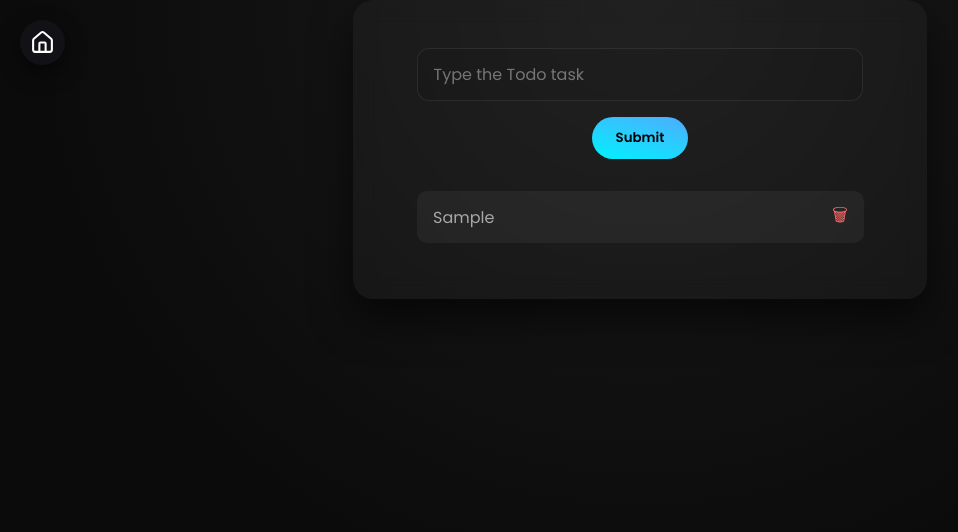
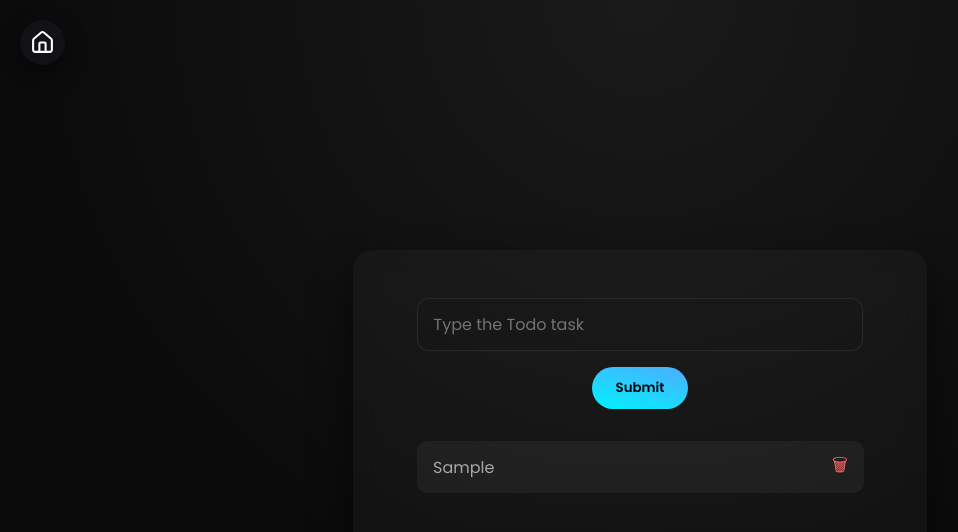
Before and after one commit to Hrisshhii/react-practice, a React (Vite) app in the folder MiniProjects/: page /todo in a window 1280 px wide. Both pictures are taken after typing "Sample" into the empty fields and a click on the button "Submit". Shown: the top 532 px of the page, without its empty margins (0-958 px from the left). Built offline with nearby package versions, Linux system fonts and the light colour scheme.

Commit message:
Fixing issues in to do for scrolling

```diff
--- a/MiniProjects/src/components/Todo/Todo.css
+++ b/MiniProjects/src/components/Todo/Todo.css
@@ -3,6 +3,7 @@
     display:flex;
     flex-direction: column;
     align-items: center;
+    justify-content: center;
     background: radial-gradient(circle at top,#1a1a1a 0%,#0b0b0b 60%);
 }
 
@@ -14,6 +15,14 @@
     box-shadow: 0 20px 40px rgba(0,0,0,0.6);
     text-align: center;
     animation: popIn 0.8s ease;
+
+    max-height: 90vh;
+    overflow-y: auto;
+    scrollbar-width: none;
+    -ms-overflow-style: none;
+}
+.todo-card::-webkit-scrollbar{
+    display: none;
 }
 
 @keyframes popIn{
--- a/MiniProjects/src/components/Todo/Todo.jsx
+++ b/MiniProjects/src/components/Todo/Todo.jsx
@@ -1,4 +1,4 @@
-import { useState,useEffect } from 'react';
+import { useState,useEffect,useRef } from 'react';
 import './Todo.css';
 import { BackHome } from '../BackHome';
 
@@ -55,8 +55,12 @@ export function Todo(){
             )
         );
         setEditingId(null);
-    }
+    };
 
+    const listEndRef=useRef(null);
+    useEffect(()=>{
+        listEndRef.current?.scrollIntoView({behavior:"smooth"});
+    },[todos]);
 
     return (
         <div className='todo'>
@@ -83,12 +87,13 @@ export function Todo(){
                                     autoFocus
                                 />
                             ):(
-                                <span onDoubleClick={()=>startEditing(id)} onClick={()=>toggleTodo(id)}>{text}</span>
+                                <span onDoubleClick={()=>startEditing(id,text)} onClick={()=>toggleTodo(id)}>{text}</span>
                             )}
 
                             <button className='delete-button' onClick={() => deleteTodo(id)}>🗑</button>
                         </li>
                     ))}
+                    <div ref={listEndRef}></div>
                 </ul>
                 {todos.some(t=>t.done) && (
                     <button className='clear-completed' onClick={()=>setTodos(todos.filter(t=>!t.done))}>Clear Completed</button>
```
